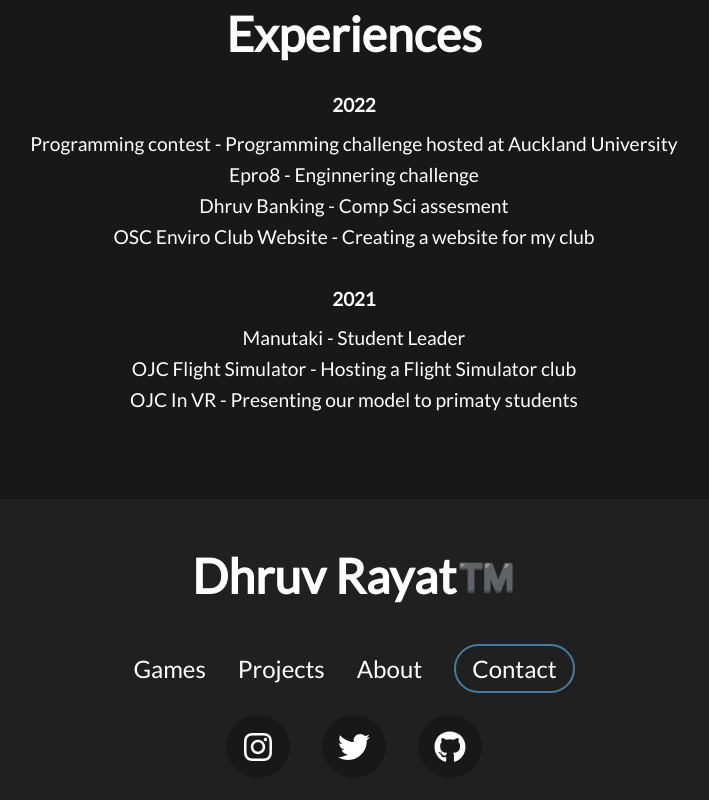
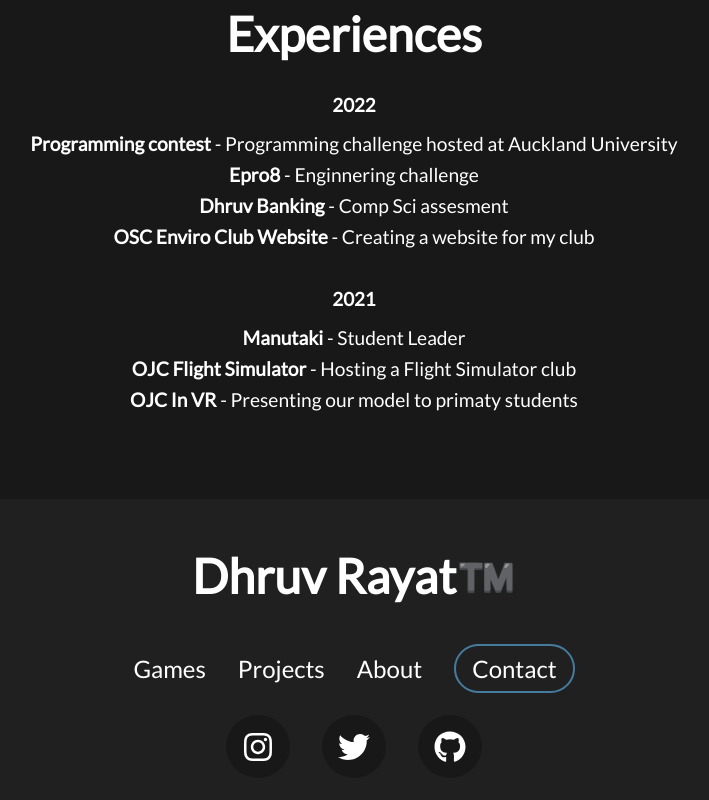
Before and after one commit to JeffleIncarnate/Dhruv-Website-Archive, a React (Create React App) app: page /about in a window 1280 px wide. Shown: the part 851-1651 px from the top of the page, without its empty margins (286-995 px from the left). Built offline with nearby package versions, Linux system fonts and the light colour scheme.

Commit message:
Update: Added bold text to about me page

```diff
--- a/src/components/Main-About/Main_About.jsx
+++ b/src/components/Main-About/Main_About.jsx
@@ -17,19 +17,34 @@ function MainAbout() {
         <h3>2022</h3>
         <ul>
           <li>
-            Programming contest - Programming challenge hosted at Auckland
-            University
+            <strong>Programming contest</strong> - Programming challenge hosted
+            at Auckland University
           </li>
-          <li>Epro8 - Enginnering challenge</li>
-          <li>Dhruv Banking - Comp Sci assesment</li>
-          <li>OSC Enviro Club Website - Creating a website for my club</li>
+          <li>
+            <strong>Epro8</strong> - Enginnering challenge
+          </li>
+          <li>
+            <strong>Dhruv Banking</strong> - Comp Sci assesment
+          </li>
+          <li>
+            <strong>OSC Enviro Club Website</strong> - Creating a website for my
+            club
+          </li>
         </ul>
 
         <h3>2021</h3>
         <ul>
-          <li>Manutaki - Student Leader</li>
-          <li>OJC Flight Simulator - Hosting a Flight Simulator club</li>
-          <li>OJC In VR - Presenting our model to primaty students</li>
+          <li>
+            <strong>Manutaki</strong> - Student Leader
+          </li>
+          <li>
+            <strong>OJC Flight Simulator</strong> - Hosting a Flight Simulator
+            club
+          </li>
+          <li>
+            <strong>OJC In VR</strong> - Presenting our model to primaty
+            students
+          </li>
         </ul>
       </div>
     </main>
```
